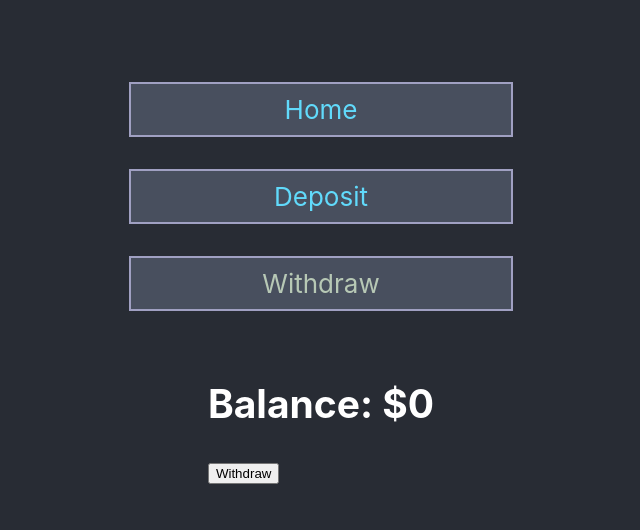
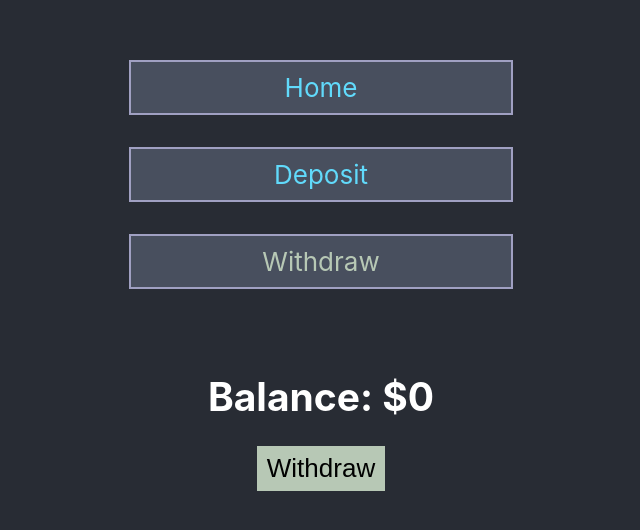
Before and after one commit to TylerEikenberg/React-Redux-Banking-App_two, a React (Create React App) app: page /withdraw in a window 1280 px wide. Shown: the part 138-668 px from the top of the page, without its empty margins (319-959 px from the left). Built offline with nearby package versions, Linux system fonts and the light colour scheme.

Commit message:
Added actions to withdrawpage

```diff
--- a/src/App.css
+++ b/src/App.css
@@ -61,15 +61,8 @@
 .button-style:disabled {
   background-color: #14161a;
 }
-.homepage-contents-container {
-  display: flex;
-  flex-direction: column;
-  justify-content: center;
-  align-items: center;
-  padding: 15px;
-  max-height: 20vh;
-}
-.deposit-contents-container {
+
+.contents-container {
   display: flex;
   flex-direction: column;
   justify-content: center;
@@ -92,4 +85,14 @@
   .li-style:hover {
     background-color: #14161a;
   }
+  .button-style {
+    border: 2px solid #b7c8b5;
+    background-color: #b7c8b5;
+    width: 10vw;
+    padding: 5px 0 5px 0;
+    font-size: 1em;
+  }
+  .button-style:hover {
+    background-color: #94a292;
+  }
 }
--- a/src/actions/balanceActions.js
+++ b/src/actions/balanceActions.js
@@ -4,6 +4,9 @@ export function loading() {
 
 export function deposit() {
   return { type: "DEPOSIT", payload: 10 };
+}
+export function withdraw() {
+  return { type: "WITHDRAW", payload: 10 };
 }
 
 export function depositAsync() {
@@ -14,3 +17,12 @@ export function depositAsync() {
     }, 1000);
   };
 }
+
+export function withdrawAsync() {
+  return dispatch => {
+    dispatch(loading());
+    setTimeout(() => {
+      dispatch(withdraw());
+    }, 1000);
+  };
+}
--- a/src/pages/DepositPage.js
+++ b/src/pages/DepositPage.js
@@ -12,7 +12,7 @@ function DepositPage() {
   }
 
   return (
-    <div className="deposit-contents-container">
+    <div className="contents-container">
       {loading ? (
         <h1 className="loading-h1">Loading...</h1>
       ) : (
--- a/src/pages/HomePage.js
+++ b/src/pages/HomePage.js
@@ -10,7 +10,7 @@ function HomePage() {
     dispatch({ type: "APPLY" });
   }
   return (
-    <div className="homepage-contents-container">
+    <div className="contents-container">
       <h1 className="balance-h1">Balance: ${balance}</h1>
       <h2>{loan ? "Loan Approved" : "Loan Required"}</h2>
       <button
--- a/src/pages/WithdrawPage.js
+++ b/src/pages/WithdrawPage.js
@@ -1,18 +1,26 @@
 import React from "react";
 import { useSelector, useDispatch } from "react-redux";
+import * as balanceActions from "../actions/balanceActions";
 
 function WithdrawPage() {
   const balance = useSelector(state => state.balanceReducer.balance);
+  const loading = useSelector(state => state.balanceReducer.loading);
   const dispatch = useDispatch();
 
   function handleWithdraw() {
-    dispatch({ type: "WITHDRAW", payload: 10 });
+    dispatch(balanceActions.withdrawAsync());
   }
 
   return (
-    <div>
-      <h1 className="balance-h1">Balance: ${balance}</h1>
-      <button onClick={handleWithdraw}>Withdraw</button>
+    <div className="contents-container">
+      {loading ? (
+        <h1 className="loading-h1">Loading...</h1>
+      ) : (
+        <h1 className="balance-h1">Balance: ${balance}</h1>
+      )}
+      <button className="button-style" onClick={handleWithdraw}>
+        Withdraw
+      </button>
     </div>
   );
 }
```
